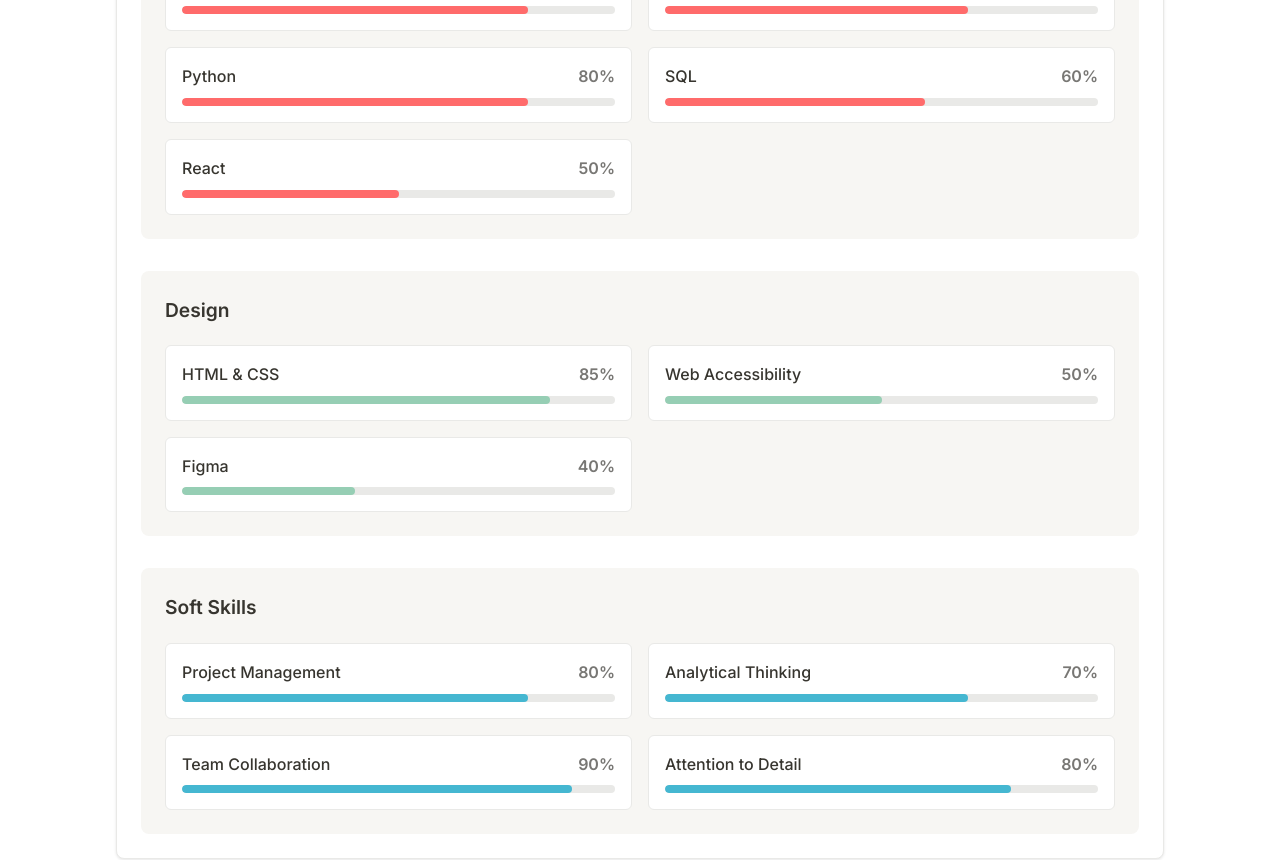
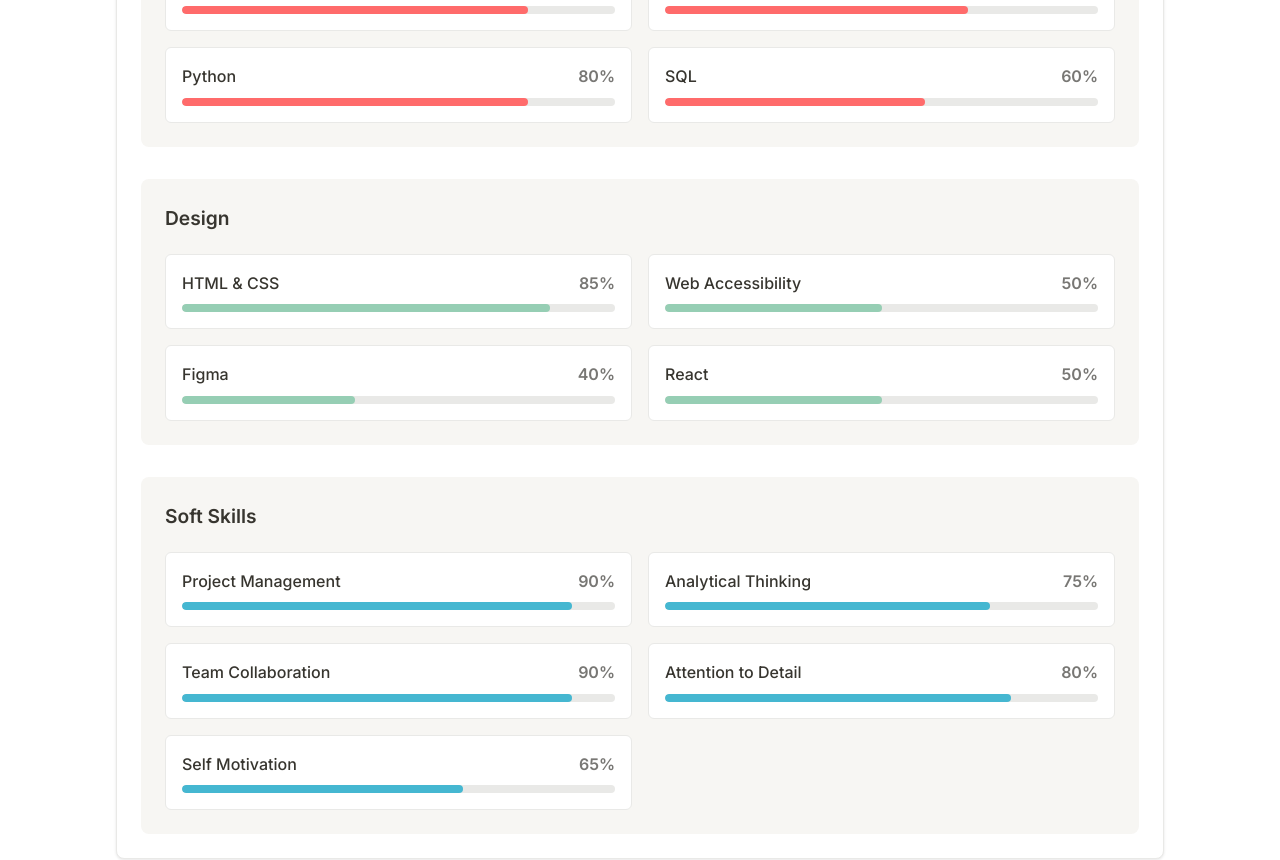
Before and after one commit to alisony755/alison-ye-website, a Next.js app: page / in a window 1280 px wide. Shown: the part 1860-2720 px from the top of the page. Built offline with nearby package versions, Linux system fonts and the light colour scheme.

Commit message:
Added skills

```diff
--- a/components/MusicBlock.tsx
+++ b/components/MusicBlock.tsx
@@ -8,7 +8,7 @@ export default function MusicBlock() {
       <div className="block-content">
         <div className="music-container">
           <p className="music-description">
-            Some of the songs I like to listen to while coding and working on projects.
+            Some of the songs I like to listen to while coding and working on projects!
           </p>
           <div className="spotify-embed">
             <iframe
--- a/components/SkillsBlock.tsx
+++ b/components/SkillsBlock.tsx
@@ -77,15 +77,16 @@ export default function SkillsBlock() {
     { name: "Java", percentage: 80, category: "Programming" },
     { name: "JavaScript", percentage: 70, category: "Programming" },
     { name: "Python", percentage: 80, category: "Programming" },
+    { name: "SQL", percentage: 60, category: "Programming" },
     { name: "HTML & CSS", percentage: 85, category: "Design" },
-    { name: "SQL", percentage: 60, category: "Programming" },
-    { name: "React", percentage: 50, category: "Programming" },
     { name: "Web Accessibility", percentage: 50, category: "Design" },
     { name: "Figma", percentage: 40, category: "Design" },
-    { name: "Project Management", percentage: 80, category: "Soft Skills" },
-    { name: "Analytical Thinking", percentage: 70, category: "Soft Skills" },
+    { name: "React", percentage: 50, category: "Design" },
+    { name: "Project Management", percentage: 90, category: "Soft Skills" },
+    { name: "Analytical Thinking", percentage: 75, category: "Soft Skills" },
     { name: "Team Collaboration", percentage: 90, category: "Soft Skills" },
     { name: "Attention to Detail", percentage: 80, category: "Soft Skills" },
+    { name: "Self Motivation", percentage: 65, category: "Soft Skills" },
   ]
 
   const groupedSkills = skills.reduce(
```
